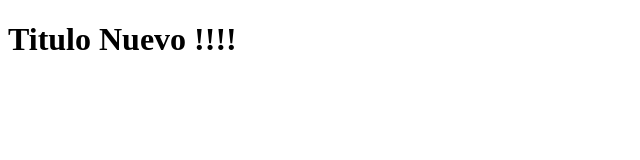
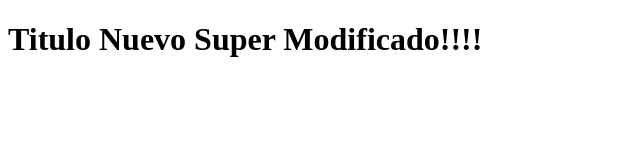
Before and after one commit to ruxo-rod/helloworld, a plain HTML site: page index.html in a window 1280 px wide. Shown: the whole page, without its empty margins (0-640 px from the left). Drawn offline with Linux system fonts and the light colour scheme.

Commit message:
Titulo supermodificado

```diff
--- a/index.html
+++ b/index.html
@@ -7,6 +7,6 @@
     <title>Demo Git</title>
 </head>
 <body>
-    <h1>Titulo Nuevo !!!!</h1>
+    <h1>Titulo Nuevo Super Modificado!!!!</h1>
 </body>
 </html>
```
